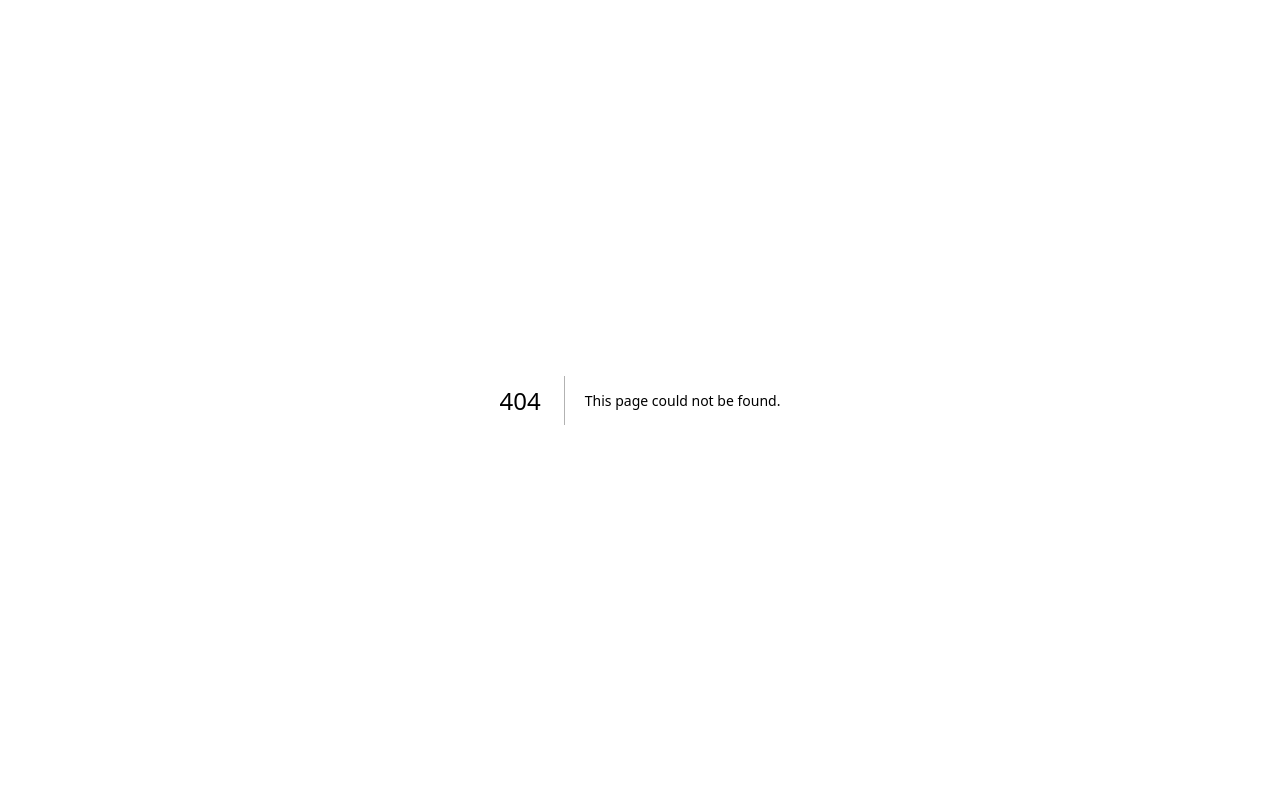
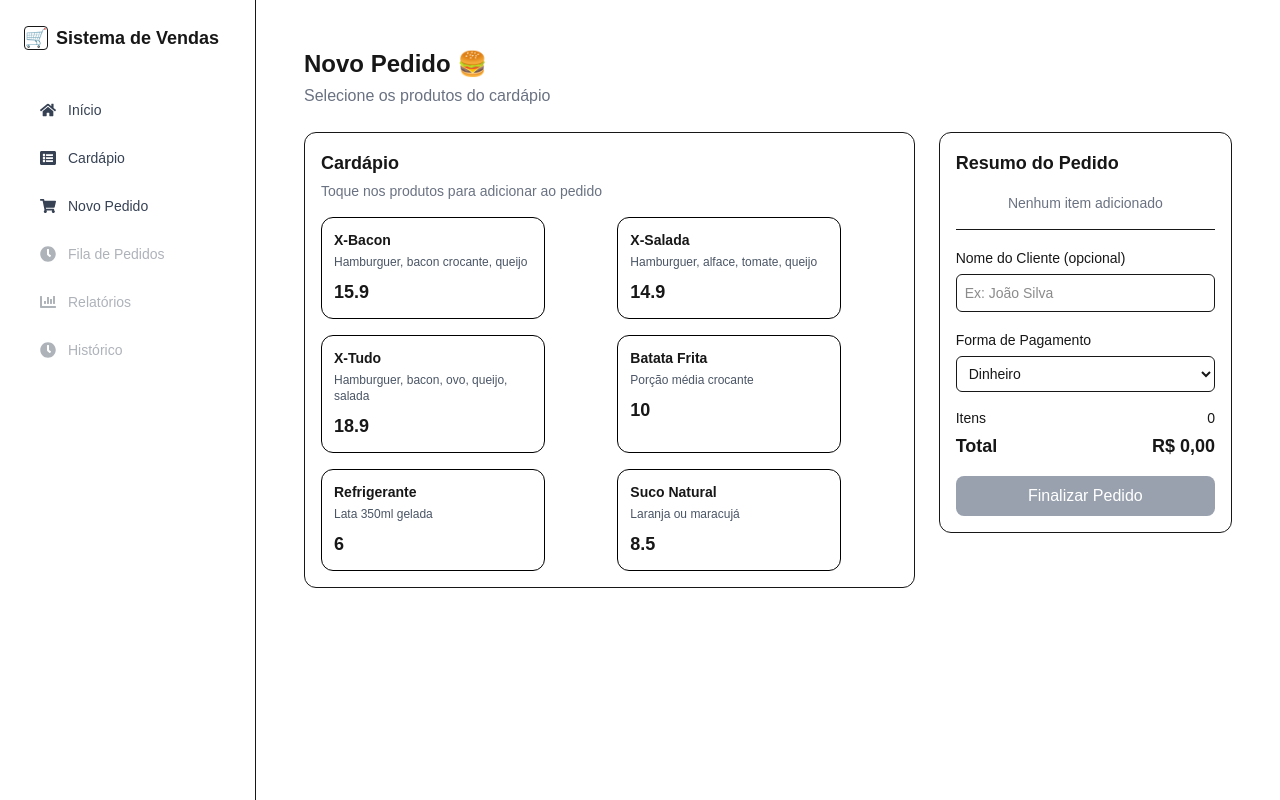
Before and after one commit to eduardo-gabriel-frainer/NomusTruck, a Next.js app: page /pedido in a window 1280 px wide. Before the commit this address had no page. Built offline with nearby package versions, Linux system fonts and the light colour scheme.

Commit message:
projeto inicial

```diff
--- a/package.json
+++ b/package.json
@@ -10,7 +10,8 @@
   "dependencies": {
     "next": "16.2.1",
     "react": "19.2.4",
-    "react-dom": "19.2.4"
+    "react-dom": "19.2.4",
+    "react-icons": "^5.6.0"
   },
   "devDependencies": {
     "@tailwindcss/postcss": "^4",
--- a/src/app/components/Card.jsx
+++ /dev/null
@@ -1,8 +0,0 @@
-export default function CardMenu({name, price}){
-    return(
-        <div className="bg-amber-800 w-100">
-            Nome: {name}
-            Preço: {price}
-        </div>
-    )
-}
--- a/src/app/layout.js
+++ b/src/app/layout.js
@@ -1,5 +1,6 @@
 import { Geist, Geist_Mono } from "next/font/google";
 import "./globals.css";
+import Sidebar from "@/components/Sidebar";
 
 const geistSans = Geist({
   variable: "--font-geist-sans",
@@ -22,7 +23,14 @@ export default function RootLayout({ children }) {
       lang="en"
       className={`${geistSans.variable} ${geistMono.variable} h-full antialiased`}
     >
-      <body className="min-h-full flex flex-col">{children}</body>
+      <body className="min-h-full flex flex-col h-full">
+        <div className="flex flex-1 min-h-0">
+          <Sidebar />
+          <main className="flex-1 overflow-auto p-6">
+            {children}
+          </main>
+        </div>
+      </body>
     </html>
   );
 }
--- a/src/app/page.js
+++ b/src/app/page.js
@@ -1,11 +1,9 @@
-import Image from "next/image";
-import CardMenu from "./components/Card";
+import Pedido from "./pedido/page";
 
 export default function Home() {
   return (
     <div>
-      <CardMenu name={"Coca cola"} price={15.90}></CardMenu>
-      <CardMenu name={"Pão"} price={12.90}></CardMenu>
+      <Pedido></Pedido>
     </div>
   );
 }
--- /dev/null
+++ b/src/app/pedido/page.jsx
@@ -0,0 +1,89 @@
+import CardMenu from "@/components/Card";
+
+export default function Pedido() {
+
+  const produtos = [
+    { id: 1, name: "X-Bacon", description: "Hamburguer, bacon crocante, queijo", price: 15.9 },
+    { id: 2, name: "X-Salada", description: "Hamburguer, alface, tomate, queijo", price: 14.9 },
+    { id: 3, name: "X-Tudo", description: "Hamburguer, bacon, ovo, queijo, salada", price: 18.9 },
+    { id: 4, name: "Batata Frita", description: "Porção média crocante", price: 10.0 },
+    { id: 5, name: "Refrigerante", description: "Lata 350ml gelada", price: 6.0 },
+    { id: 6, name: "Suco Natural", description: "Laranja ou maracujá", price: 8.5 },
+  ];
+
+  return (
+    <div className="p-6">
+      {/* Título */}
+      <h1 className="text-2xl font-bold mb-1">Novo Pedido 🍔</h1>
+      <p className="text-gray-500 mb-6">Selecione os produtos do cardápio</p>
+
+      {/* Layout principal */}
+      <div className="grid grid-cols-1 md:grid-cols-3 gap-6">
+
+        {/* CARDÁPIO */}
+        <div className="md:col-span-2 border rounded-xl p-4">
+          <h2 className="text-lg font-semibold mb-1">Cardápio</h2>
+          <p className="text-sm text-gray-500 mb-4">
+            Toque nos produtos para adicionar ao pedido
+          </p>
+
+          {/* GRID DE PRODUTOS */}
+          <div className="grid grid-cols-2 gap-4">
+            {produtos.map((item) => (
+              <CardMenu
+                key={item.id}
+                name={item.name}
+                description={item.description}
+                price={item.price}
+              />
+            ))}
+          </div>
+        </div>
+
+        {/* RESUMO DO PEDIDO */}
+        <div className="border rounded-xl p-4 h-fit">
+          <h2 className="text-lg font-semibold mb-4">Resumo do Pedido</h2>
+
+          <p className="text-sm text-gray-500 text-center mb-4">
+            Nenhum item adicionado
+          </p>
+
+          <hr className="mb-4" />
+
+          {/* Nome */}
+          <label className="text-sm font-medium">Nome do Cliente (opcional)</label>
+          <input
+            type="text"
+            placeholder="Ex: João Silva"
+            className="w-full border rounded-md p-2 mt-1 mb-4 text-sm"
+          />
+
+          {/* Pagamento */}
+          <label className="text-sm font-medium">Forma de Pagamento</label>
+          <select className="w-full border rounded-md p-2 mt-1 mb-4 text-sm">
+            <option>Dinheiro</option>
+            <option>Cartão</option>
+            <option>Pix</option>
+          </select>
+
+          {/* Total */}
+          <div className="flex justify-between text-sm mb-1">
+            <span>Itens</span>
+            <span>0</span>
+          </div>
+
+          <div className="flex justify-between font-bold text-lg mb-4">
+            <span>Total</span>
+            <span>R$ 0,00</span>
+          </div>
+
+          {/* Botão */}
+          <button className="w-full bg-gray-400 text-white py-2 rounded-lg">
+            Finalizar Pedido
+          </button>
+        </div>
+
+      </div>
+    </div>
+  );
+}
--- /dev/null
+++ b/src/components/Card.jsx
@@ -0,0 +1,19 @@
+export default function CardMenu({ name, description, price }) {
+    return (
+        <div className="bg-white border border-black rounded-xl w-56 p-3">
+
+            <h2 className="font-bold text-sm">
+                {name}
+            </h2>
+
+            <p className="text-xs text-gray-600 mt-1">
+                {description}
+            </p>
+
+            <p className="font-bold text-lg mt-2">
+                {price}
+            </p>
+
+        </div>
+    )
+}
--- /dev/null
+++ b/src/components/Sidebar.jsx
@@ -0,0 +1,44 @@
+"use client";
+
+import { FaHome, FaListAlt, FaShoppingCart, FaChartBar, FaClock } from "react-icons/fa";
+
+export default function Sidebar({ currentPage, onNavigate }) {
+  const menuItems = [
+    { id: "inicio", label: "Início", icon: <FaHome />, disabled: false },
+    { id: "cardapio", label: "Cardápio", icon: <FaListAlt />, disabled: false },
+    { id: "novo-pedido", label: "Novo Pedido", icon: <FaShoppingCart />, disabled: false },
+    { id: "fila-pedidos", label: "Fila de Pedidos", icon: <FaClock />, disabled: true },
+    { id: "relatorios", label: "Relatórios", icon: <FaChartBar />, disabled: true },
+    { id: "historico", label: "Histórico", icon: <FaClock />, disabled: true },
+  ];
+
+  return (
+    <nav className="w-64 bg-white border-r h-screen p-6 flex flex-col">
+      <div className="mb-10 flex items-center space-x-2 font-bold text-lg">
+        <div className="w-6 h-6 border rounded flex items-center justify-center">🛒</div>
+        <span>Sistema de Vendas</span>
+      </div>
+
+      <ul className="flex flex-col gap-3">
+        {menuItems.map(({ id, label, icon, disabled }) => {
+          const isActive = currentPage === id;
+          return (
+            <li
+              key={id}
+              className={`
+                flex items-center gap-3 cursor-pointer rounded-md px-4 py-2
+                ${isActive ? "bg-black text-white" : "text-gray-700 hover:bg-gray-100"}
+                ${disabled ? "opacity-40 cursor-not-allowed" : ""}
+              `}
+              onClick={() => !disabled && onNavigate(id)}
+              aria-disabled={disabled}
+            >
+              <span className="text-base">{icon}</span>
+              <span className="text-sm font-medium">{label}</span>
+            </li>
+          );
+        })}
+      </ul>
+    </nav>
+  );
+}
```
Also changed, not shown: 1 other file (tests, documents, lock files or other folders).
